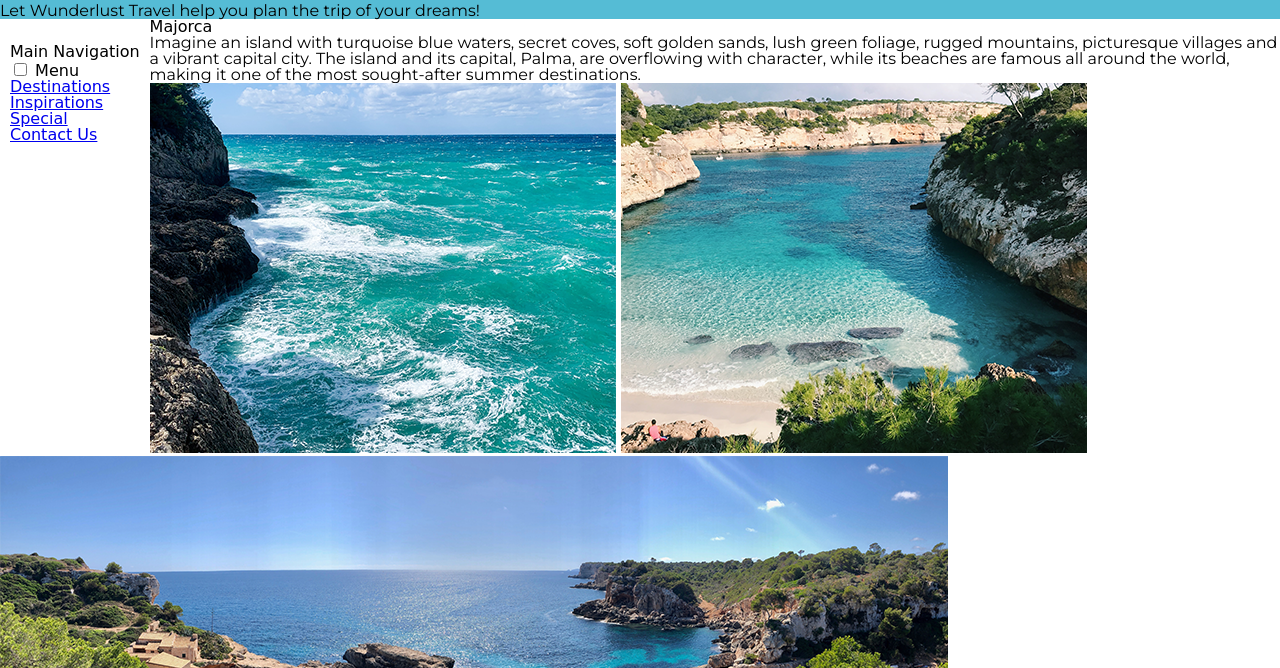
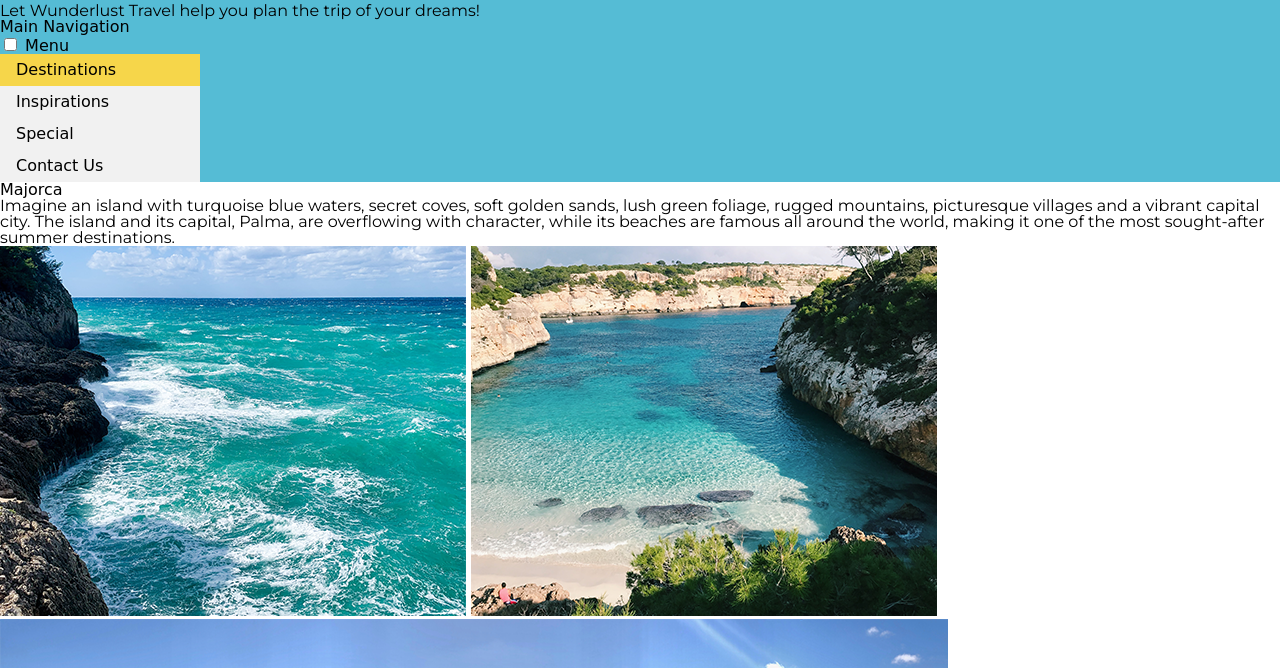
Before and after one commit to jalva129/wunderlust, a plain HTML site: page wunderlust-majorca.html in a window 1280 px wide. Shown: the part 132-800 px from the top of the page. Drawn offline with Linux system fonts and the light colour scheme; a web font is replaced by a local one.

Commit message:
Update styles.css

```diff
--- a/styles.css
+++ b/styles.css
@@ -63,8 +63,21 @@ p{
     font-family: 'Montserrat', sans-serif;
 }
 
-nav{
+ul {
+    list-style-type: none;
+    margin: 0;
+    padding: 0;
+    width: 200px;
+    background-color: #f1f1f1;
+  }
+
+  li a {
+    display: block;
+    color: #000;
+    padding: 8px 16px;
     text-decoration: none;
-    padding: 25px 10px;
-    float: left;
-}
+  }
+
+  .active{
+    background-color: #F6D64A;
+  }
```
